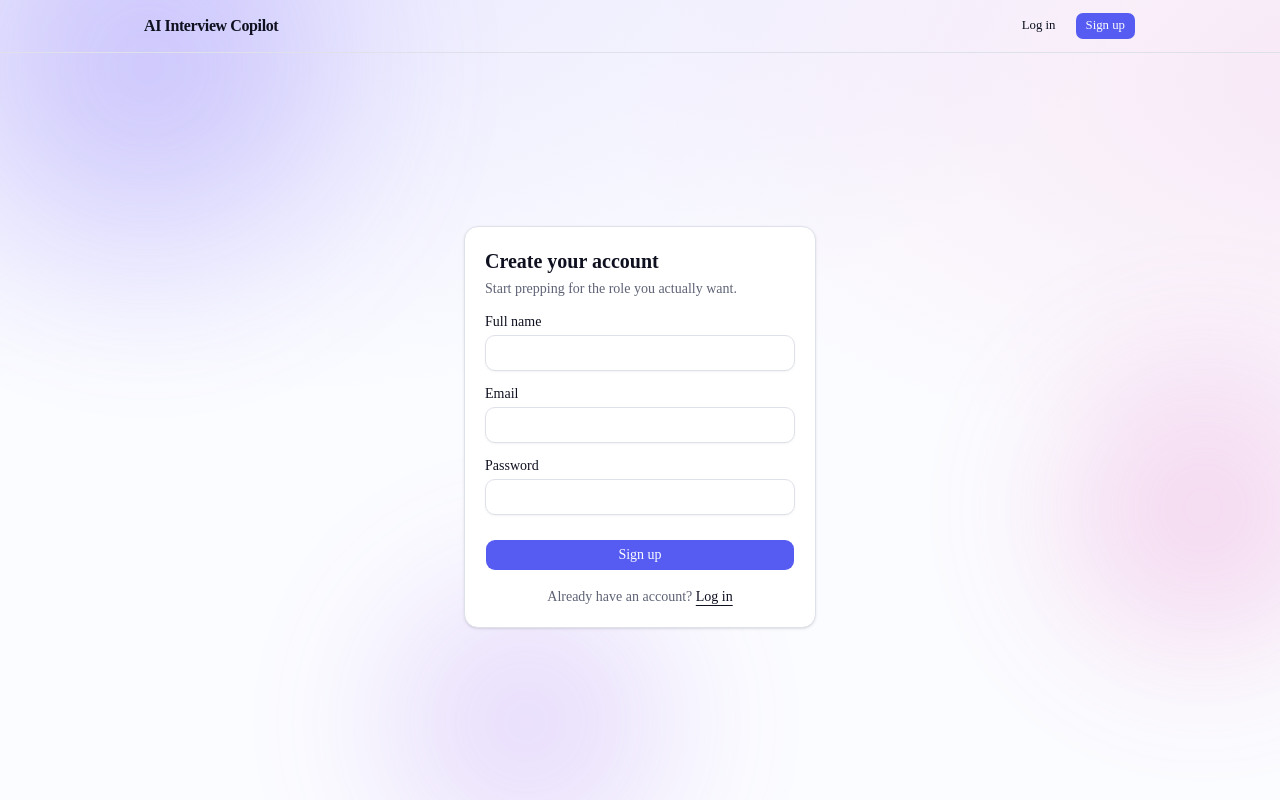
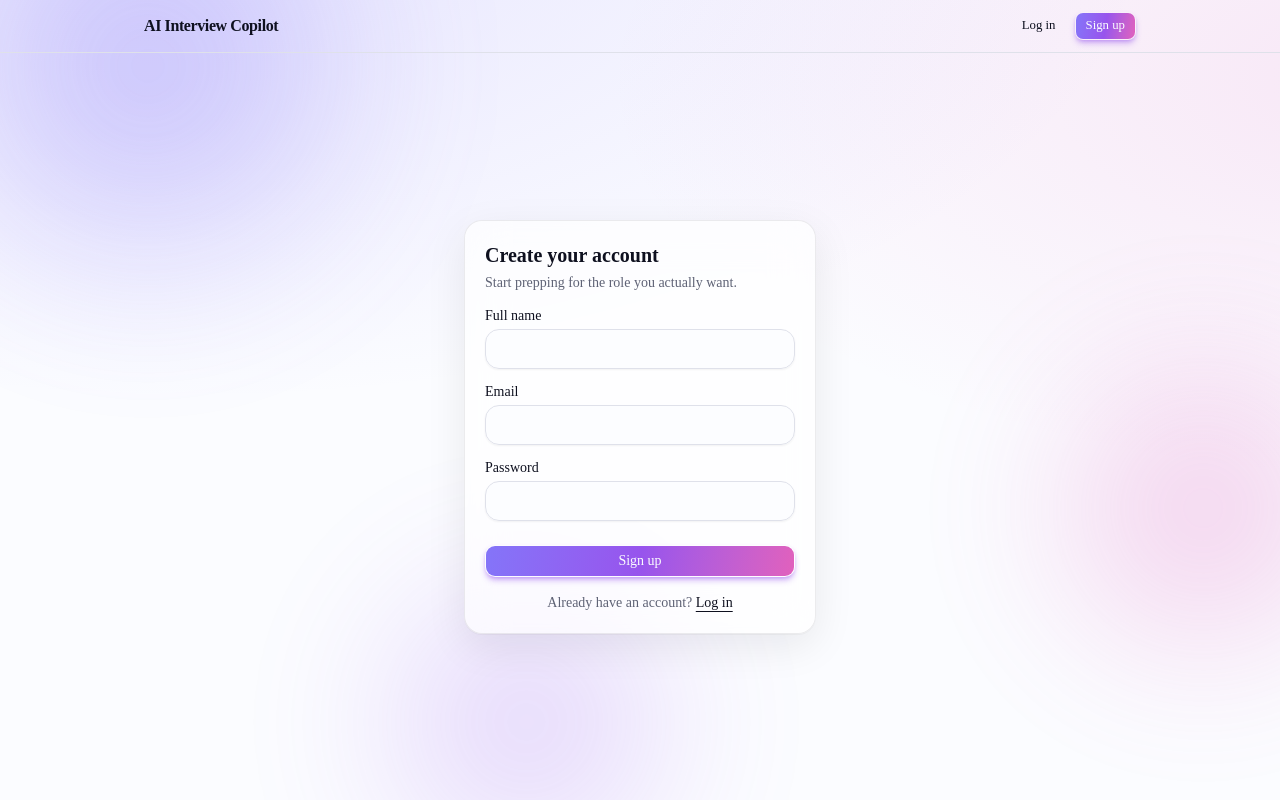
Before and after one commit to MMALLIKARJUN2312/AI_Interview_Copilot, a Next.js app in the folder client/: page /register in a window 1280 px wide. Built offline with nearby package versions, Linux system fonts and the light colour scheme; no server answers.

Commit message:
feat(ui): restyle UI primitives with glass, gradients, and rounded corners

```diff
--- a/client/components/ui/badge.tsx
+++ b/client/components/ui/badge.tsx
@@ -4,11 +4,12 @@ import { cva, type VariantProps } from "class-variance-authority";
 import { cn } from "@/lib/utils";
 
 const badgeVariants = cva(
-  "inline-flex w-fit shrink-0 items-center justify-center gap-1 rounded-md border px-2 py-0.5 text-xs font-medium whitespace-nowrap",
+  "inline-flex w-fit shrink-0 items-center justify-center gap-1 rounded-full border px-2.5 py-0.5 text-xs font-medium whitespace-nowrap",
   {
     variants: {
       variant: {
-        default: "border-transparent bg-primary text-primary-foreground",
+        default:
+          "border-transparent bg-[linear-gradient(100deg,var(--brand-from),var(--brand-to))] text-primary-foreground",
         secondary: "border-transparent bg-secondary text-secondary-foreground",
         outline: "border-border text-foreground",
         destructive: "border-transparent bg-destructive/10 text-destructive",
--- a/client/components/ui/button.tsx
+++ b/client/components/ui/button.tsx
@@ -5,13 +5,14 @@ import { Slot } from "radix-ui"
 import { cn } from "@/lib/utils"
 
 const buttonVariants = cva(
-  "group/button inline-flex shrink-0 items-center justify-center rounded-lg border border-transparent bg-clip-padding text-sm font-medium whitespace-nowrap transition-all outline-none select-none focus-visible:border-ring focus-visible:ring-3 focus-visible:ring-ring/50 active:not-aria-[haspopup]:translate-y-px disabled:pointer-events-none disabled:opacity-50 aria-invalid:border-destructive aria-invalid:ring-3 aria-invalid:ring-destructive/20 dark:aria-invalid:border-destructive/50 dark:aria-invalid:ring-destructive/40 [&_svg]:pointer-events-none [&_svg]:shrink-0 [&_svg:not([class*='size-'])]:size-4",
+  "group/button inline-flex shrink-0 items-center justify-center rounded-lg border border-transparent bg-clip-padding text-sm font-medium whitespace-nowrap transition-all duration-200 outline-none select-none focus-visible:border-ring focus-visible:ring-3 focus-visible:ring-ring/50 active:not-aria-[haspopup]:translate-y-px disabled:pointer-events-none disabled:opacity-50 aria-invalid:border-destructive aria-invalid:ring-3 aria-invalid:ring-destructive/20 dark:aria-invalid:border-destructive/50 dark:aria-invalid:ring-destructive/40 [&_svg]:pointer-events-none [&_svg]:shrink-0 [&_svg:not([class*='size-'])]:size-4",
   {
     variants: {
       variant: {
-        default: "bg-primary text-primary-foreground hover:bg-primary/80",
+        default:
+          "bg-[linear-gradient(100deg,var(--brand-from),var(--brand-via),var(--brand-to))] text-primary-foreground shadow-md shadow-[color-mix(in_oklch,var(--brand-via)_45%,transparent)] hover:-translate-y-0.5 hover:shadow-lg hover:shadow-[color-mix(in_oklch,var(--brand-via)_55%,transparent)]",
         outline:
-          "border-border bg-background hover:bg-muted hover:text-foreground aria-expanded:bg-muted aria-expanded:text-foreground dark:border-input dark:bg-input/30 dark:hover:bg-input/50",
+          "border-border bg-background/70 backdrop-blur-sm hover:bg-muted hover:text-foreground aria-expanded:bg-muted aria-expanded:text-foreground dark:border-input dark:bg-input/30 dark:hover:bg-input/50",
         secondary:
           "bg-secondary text-secondary-foreground hover:bg-[color-mix(in_oklch,var(--secondary),var(--foreground)_5%)] aria-expanded:bg-secondary aria-expanded:text-secondary-foreground",
         ghost:
@@ -25,7 +26,7 @@ const buttonVariants = cva(
           "h-8 gap-1.5 px-2.5 has-data-[icon=inline-end]:pr-2 has-data-[icon=inline-start]:pl-2",
         xs: "h-6 gap-1 rounded-[min(var(--radius-md),10px)] px-2 text-xs in-data-[slot=button-group]:rounded-lg has-data-[icon=inline-end]:pr-1.5 has-data-[icon=inline-start]:pl-1.5 [&_svg:not([class*='size-'])]:size-3",
         sm: "h-7 gap-1 rounded-[min(var(--radius-md),12px)] px-2.5 text-[0.8rem] in-data-[slot=button-group]:rounded-lg has-data-[icon=inline-end]:pr-1.5 has-data-[icon=inline-start]:pl-1.5 [&_svg:not([class*='size-'])]:size-3.5",
-        lg: "h-9 gap-1.5 px-2.5 has-data-[icon=inline-end]:pr-2 has-data-[icon=inline-start]:pl-2",
+        lg: "h-11 gap-2 rounded-xl px-6 text-base has-data-[icon=inline-end]:pr-4 has-data-[icon=inline-start]:pl-4",
         icon: "size-8",
         "icon-xs":
           "size-6 rounded-[min(var(--radius-md),10px)] in-data-[slot=button-group]:rounded-lg [&_svg:not([class*='size-'])]:size-3",
--- a/client/components/ui/card.tsx
+++ b/client/components/ui/card.tsx
@@ -7,7 +7,7 @@ function Card({ className, ...props }: React.ComponentProps<"div">) {
     <div
       data-slot="card"
       className={cn(
-        "flex flex-col gap-4 rounded-xl border border-border bg-card py-5 text-card-foreground shadow-sm",
+        "glass flex flex-col gap-4 rounded-2xl py-5 text-card-foreground transition-all duration-300",
         className,
       )}
       {...props}
--- a/client/components/ui/input.tsx
+++ b/client/components/ui/input.tsx
@@ -8,7 +8,7 @@ function Input({ className, type, ...props }: React.ComponentProps<"input">) {
       type={type}
       data-slot="input"
       className={cn(
-        "flex h-9 w-full min-w-0 rounded-lg border border-input bg-transparent px-3 py-1 text-sm shadow-xs transition-[color,box-shadow] outline-none file:inline-flex file:h-7 file:border-0 file:bg-transparent file:text-sm file:font-medium placeholder:text-muted-foreground selection:bg-primary selection:text-primary-foreground disabled:pointer-events-none disabled:cursor-not-allowed disabled:opacity-50 focus-visible:border-ring focus-visible:ring-3 focus-visible:ring-ring/50 aria-invalid:border-destructive aria-invalid:ring-3 aria-invalid:ring-destructive/20",
+        "flex h-10 w-full min-w-0 rounded-xl border border-input bg-background/60 px-3.5 py-1 text-sm shadow-xs backdrop-blur-sm transition-[color,box-shadow,border-color] outline-none file:inline-flex file:h-7 file:border-0 file:bg-transparent file:text-sm file:font-medium placeholder:text-muted-foreground selection:bg-primary selection:text-primary-foreground disabled:pointer-events-none disabled:cursor-not-allowed disabled:opacity-50 focus-visible:border-ring focus-visible:ring-3 focus-visible:ring-ring/50 aria-invalid:border-destructive aria-invalid:ring-3 aria-invalid:ring-destructive/20",
         className,
       )}
       {...props}
--- a/client/components/ui/textarea.tsx
+++ b/client/components/ui/textarea.tsx
@@ -7,7 +7,7 @@ function Textarea({ className, ...props }: React.ComponentProps<"textarea">) {
     <textarea
       data-slot="textarea"
       className={cn(
-        "flex min-h-20 w-full rounded-lg border border-input bg-transparent px-3 py-2 text-sm shadow-xs transition-[color,box-shadow] outline-none placeholder:text-muted-foreground disabled:cursor-not-allowed disabled:opacity-50 focus-visible:border-ring focus-visible:ring-3 focus-visible:ring-ring/50 aria-invalid:border-destructive aria-invalid:ring-3 aria-invalid:ring-destructive/20",
+        "flex min-h-20 w-full rounded-xl border border-input bg-background/60 px-3.5 py-2.5 text-sm shadow-xs backdrop-blur-sm transition-[color,box-shadow,border-color] outline-none placeholder:text-muted-foreground disabled:cursor-not-allowed disabled:opacity-50 focus-visible:border-ring focus-visible:ring-3 focus-visible:ring-ring/50 aria-invalid:border-destructive aria-invalid:ring-3 aria-invalid:ring-destructive/20",
         className,
       )}
       {...props}
```
